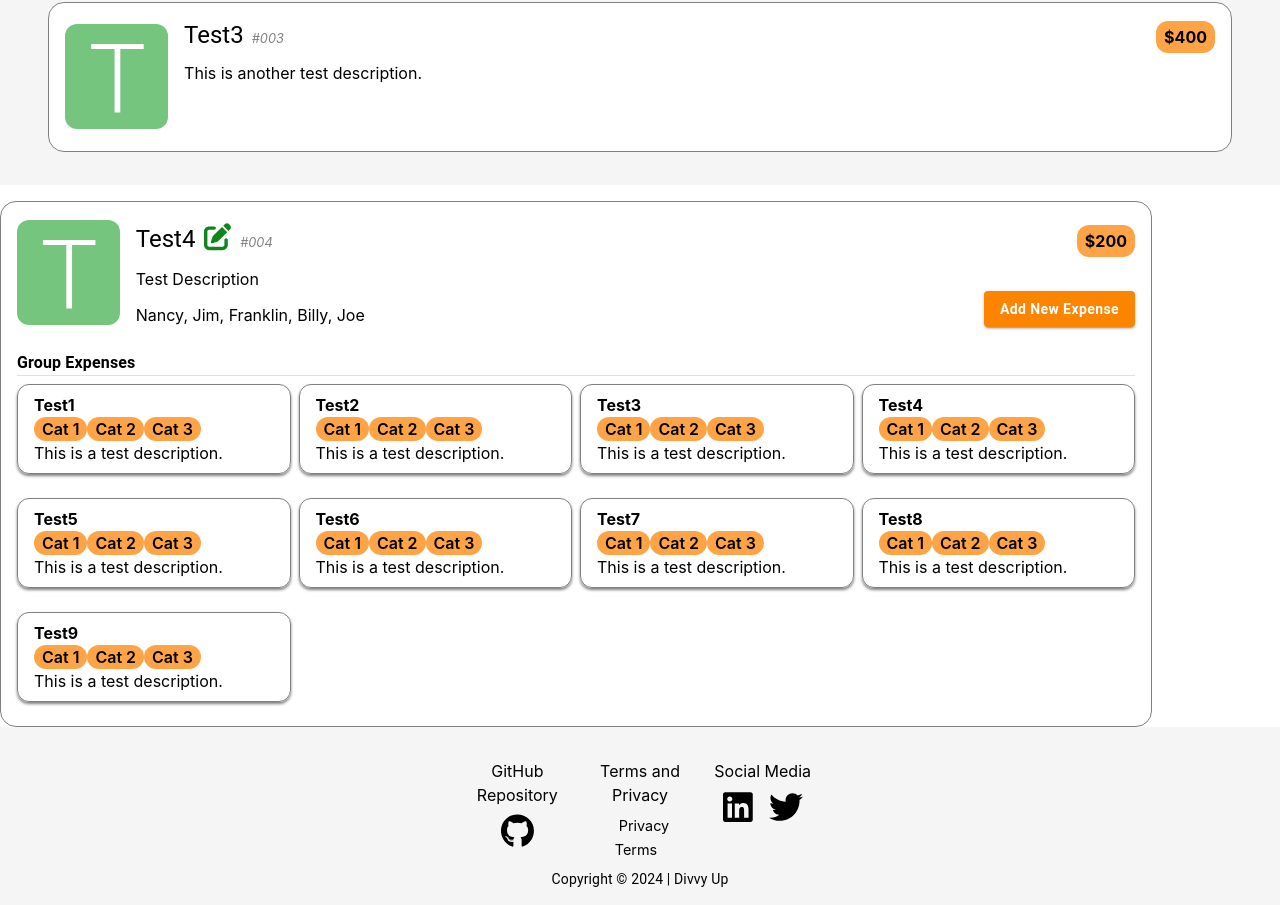
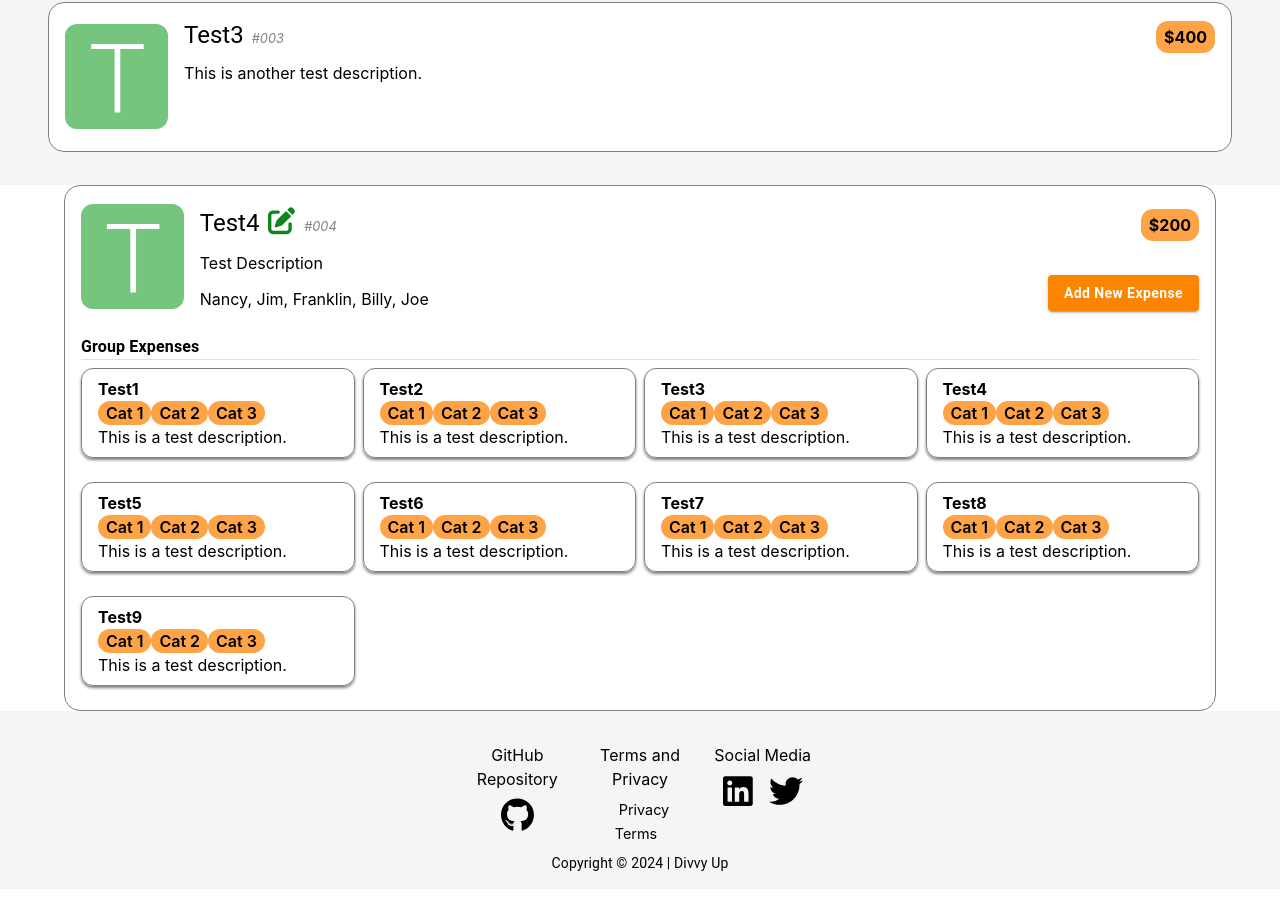
Before and after one commit to chingu-voyages/v51-tier2-team-26, a React (Vite) app: page / in a window 1280 px wide. Shown: the part 563-1468 px from the top of the page. Built offline with nearby package versions, Linux system fonts and the light colour scheme.

Commit message:
Updated margins

```diff
--- a/src/components/groupCard/GroupCard.jsx
+++ b/src/components/groupCard/GroupCard.jsx
@@ -15,7 +15,7 @@ export default function GroupCard() {
             backgroundColor:'white',
             width: 0.9,
             height: 'auto',
-            mt: 2,
+            mx: 'auto',
             p:2,
             boxSizing: 'border-box',
             border:'1px solid gray',
```
